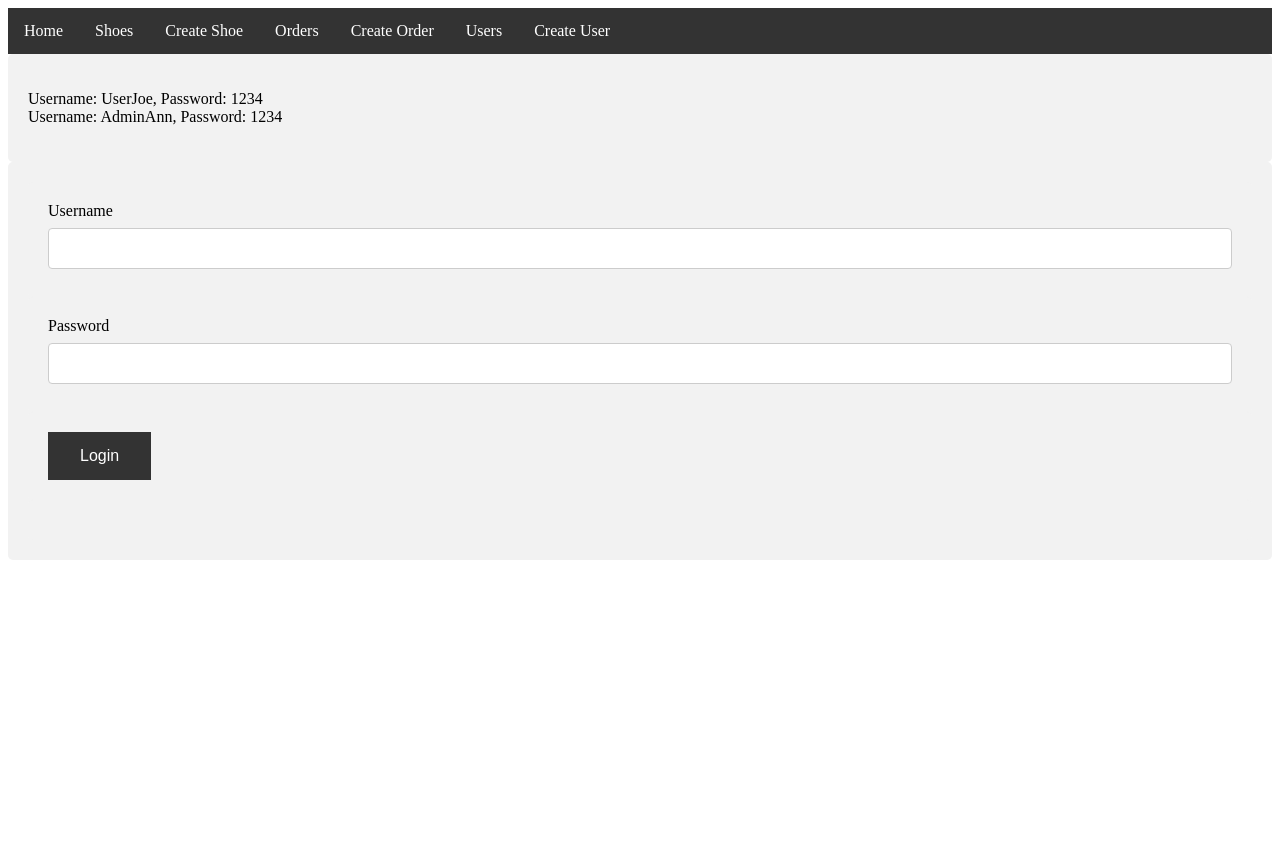
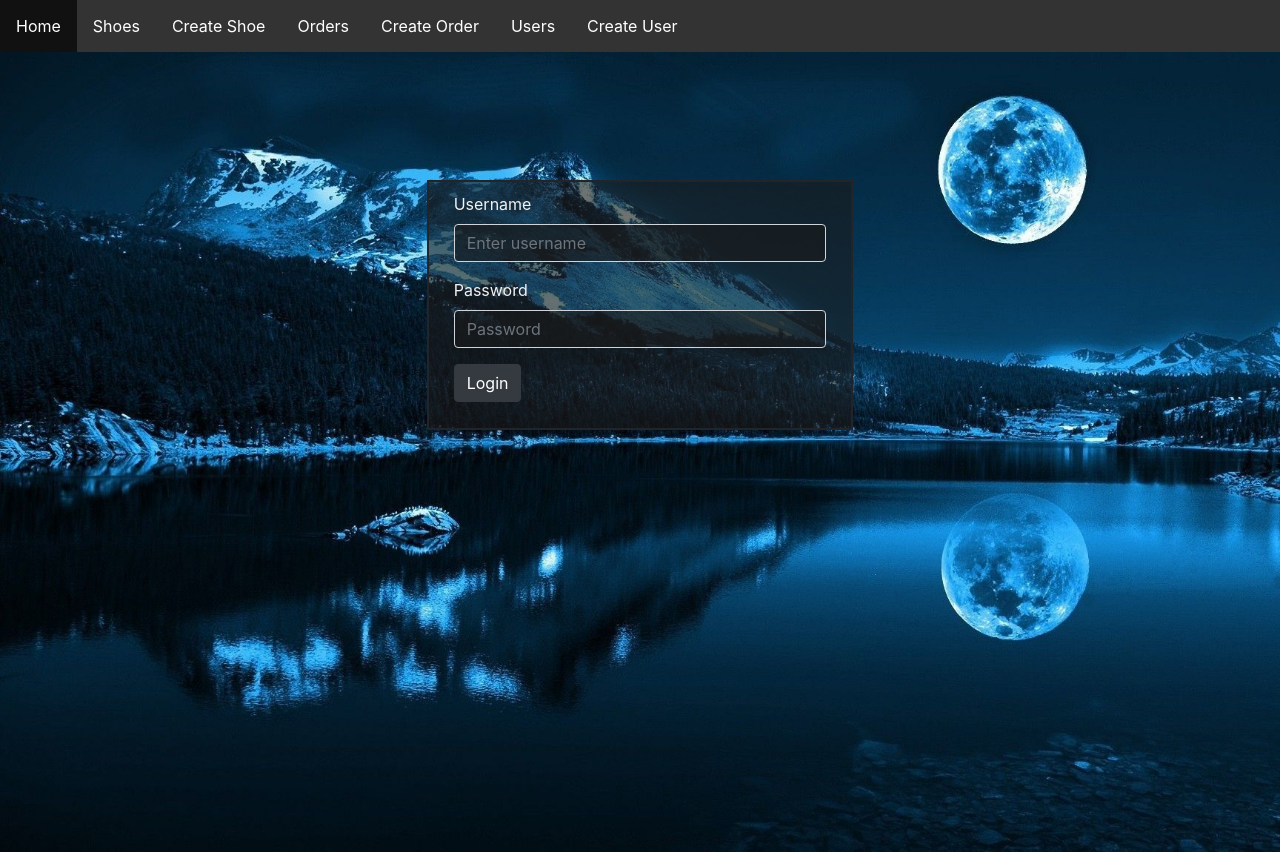
Before and after one commit to CasperLC/shoewebshop-angular, an Angular app: page /home in a window 1280 px wide. Before the commit the page ends 800 px from the top, so only its background shows below. Built offline with nearby package versions, Linux system fonts and the light colour scheme.

Commit message:
start of styling

```diff
--- a/package.json
+++ b/package.json
@@ -19,6 +19,7 @@
     "@angular/platform-browser": "~8.2.11",
     "@angular/platform-browser-dynamic": "~8.2.11",
     "@angular/router": "~8.2.11",
+    "@ng-bootstrap/ng-bootstrap": "^5.1.4",
     "rxjs": "~6.4.0",
     "tslib": "^1.10.0",
     "zone.js": "~0.9.1"
--- a/src/app/app.module.ts
+++ b/src/app/app.module.ts
@@ -23,6 +23,7 @@ import { UserListComponent } from './users/user-list/user-list.component';
 import { UserCreateComponent } from './users/user-create/user-create.component';
 import { UserDetailComponent } from './users/user-detail/user-detail.component';
 import { UserUpdateComponent } from './users/user-update/user-update.component';
+import { NgbModule } from '@ng-bootstrap/ng-bootstrap';
 
 @NgModule({
   declarations: [
@@ -52,6 +53,7 @@ import { UserUpdateComponent } from './users/user-update/user-update.component';
     AuthGuard,
     AuthenticationService,
     DatePipe,
+    NgbModule,
     ShoeService],
   bootstrap: [AppComponent]
 })
--- a/src/app/home/home/home.component.html
+++ b/src/app/home/home/home.component.html
@@ -1,33 +1,39 @@
-<div>
-  <p>
-    Username: UserJoe, Password: 1234<br>
-    Username: AdminAnn, Password: 1234
-  </p>
-</div>
-<div>
+<div class="container-fluid backgroundAttempt fillHeight">
+  <div class="row justify-content-center">
+    <div class="col col-lg-4">
+      <p *ngIf="0===1">
+        Username: UserJoe, Password: 1234<br>
+        Username: AdminAnn, Password: 1234
+      </p>
+    </div>
+  </div>
+<div class="row justify-content-center">
+  <div class="col col-lg-4 loginBorder darkBackground">
   <form [formGroup]="loginForm" (ngSubmit)="onSubmit()">
 
-    <div class="form-group">
-      <label>Username</label>
-      <input type="text" formControlName="username" class="form-control" required/>
-      <div *ngIf="username.invalid && submitted" class="alert-danger">
+    <div class="col form-group">
+      <label class="whiteText">Username</label>
+      <input type="text" formControlName="username" class="form-control darkBackground whiteText" required placeholder="Enter username"/>
+      <div *ngIf="username.invalid && submitted" class="alert-danger whiteText errorBackground">
         <div *ngIf="username.errors.required">Username is required</div>
       </div>
     </div>
-    <div class="form-group">
-      <label>Password</label>
-      <input type="password" formControlName="password" class="form-control" required/>
-      <div *ngIf="password.invalid && submitted" class="alert-danger">
-        <div *ngIf="password.errors.required">Username is required</div>
+    <div class="col form-group">
+      <label class="whiteText">Password</label>
+      <input type="password" formControlName="password" class="form-control darkBackground whiteText" required placeholder="Password"/>
+      <div *ngIf="password.invalid && submitted" class="alert-danger whiteText errorBackground">
+        <div *ngIf="password.errors.required">Password is required</div>
       </div>
     </div>
-    <div class="form-group">
-      <button class="button">Login</button>
+    <div class="col form-group">
+      <button type="submit" class="btn btn-dark">Login</button>
     </div>
-    <div *ngIf="errormessage" class="alert-danger">{{errormessage}}</div>
+    <div *ngIf="errormessage" class="alert-danger whiteText">{{errormessage}}</div>
     <div>
-      <h3 *ngIf="loading">Loading..</h3>
+      <h3 class="whiteText" *ngIf="loading">Loading..</h3>
     </div>
 
   </form>
+  </div>
 </div>
+</div>
--- a/src/app/home/home/home.component.scss
+++ b/src/app/home/home/home.component.scss
@@ -1,41 +1,32 @@
-input[type=text], [type=password], [type=number], select {
-  width: 100%;
-  padding: 12px 20px;
-  margin: 8px 0;
-  display: inline-block;
-  border: 1px solid #ccc;
-  border-radius: 4px;
-  box-sizing: border-box;
+.loginBorder {
+  margin-top: 10%;
+  padding: 10px;
+  border: 2px solid !important;
 }
 
-input[type=submit] {
-  width: 100%;
-  background-color: #4CAF50;
-  color: white;
-  padding: 14px 20px;
-  margin: 8px 0;
-  border: none;
-  border-radius: 4px;
-  cursor: pointer;
+.darkBorder {
+  border: 2px solid !important;
 }
 
-input[type=submit]:hover {
-  background-color: #45a049;
+.darkBackground {
+  background-color: rgba(25,25,25,0.6) !important;
 }
 
-div {
-  border-radius: 5px;
-  background-color: #f2f2f2;
-  padding: 20px;
+.errorBackground {
+  background-color: rgba(115,0,0,0.6);
 }
 
-.button {
-  background-color: #333333;
-  border: none;
-  color: white;
-  padding: 15px 32px;
-  text-align: center;
-  text-decoration: none;
-  display: inline-block;
-  font-size: 16px;
+.backgroundAttempt {
+  background-image: url("images/backgroundtest.jpg");
+  background-size: cover;
+  background-repeat: no-repeat;
+  max-width: 100%;
 }
+
+.fillHeight {
+  min-height: 100vh !important;
+}
+
+.whiteText {
+  color: #f2f2f2;
+}
--- a/src/index.html
+++ b/src/index.html
@@ -5,6 +5,7 @@
   <title>ShoewebshopAngular</title>
   <base href="/">
   <meta name="viewport" content="width=device-width, initial-scale=1">
+  <link rel="stylesheet" href="https://stackpath.bootstrapcdn.com/bootstrap/4.3.1/css/bootstrap.min.css" integrity="sha384-ggOyR0iXCbMQv3Xipma34MD+dH/1fQ784/j6cY/iJTQUOhcWr7x9JvoRxT2MZw1T" crossorigin="anonymous">
   <link rel="icon" type="image/x-icon" href="favicon.ico">
 </head>
 <body>
```
Also changed, not shown: src/app/home/home/images/backgroundtest.jpg (added), 1 other file (tests, documents, lock files or other folders).
